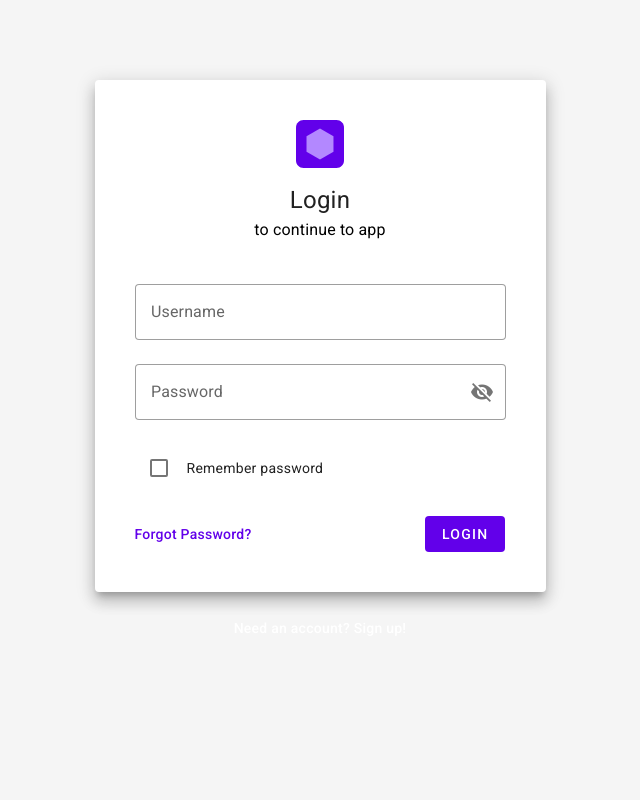
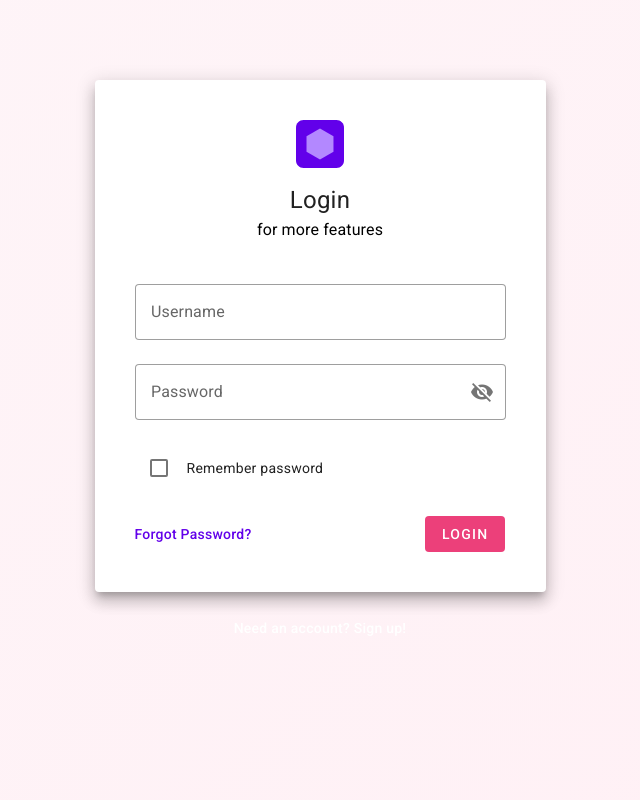
Before and after one commit to kinggiddy1/safedaystracker, a PHP site: page /fertility/account/login.php in a window 1280 px wide. Shown: the whole page, without its empty margins (320-960 px from the left). Run offline with PHP 8.4, Linux system fonts and the light colour scheme.

```diff
--- a/account/login.php
+++ b/account/login.php
@@ -17,7 +17,7 @@
         <!-- Load main stylesheet-->
         <link href="css/styles.css" rel="stylesheet" />
     </head>
-    <body class="bg-light">
+    <body class="" style="background: linear-gradient(135deg, #fef5f8 0%, #fff0f5 100%);">
         <!-- Layout wrapper-->
         <div id="layoutAuthentication">
             <!-- Layout content-->
@@ -34,7 +34,7 @@
                                         <div class="text-center">
                                             <img class="mb-3" src="assets/img/icons/background.svg" alt="..." style="height: 48px" />
                                             <h1 class="display-5 mb-0">Login</h1>
-                                            <div class="subheading-1 mb-5">to continue to app</div>
+                                            <div class="subheading-1 mb-5">for more features</div>
                                         </div>
                                         <!-- Login submission form-->
                                         <form method="post" action="submissions.php">
@@ -45,7 +45,7 @@
                                             </div>
                                             <div class="form-group d-flex align-items-center justify-content-between mt-4 mb-0">
                                                 <a class="small fw-500 text-decoration-none" href="app-auth-password-basic.html">Forgot Password?</a>
-                                                <button class="btn btn-primary" name="login" type="submit">Login</button>
+                                                <button class="btn btn-primary" style="background-color: #EC407A;" name="login" type="submit">Login</button>
                                             </div>
                                         </form>
                                     </div>
```
